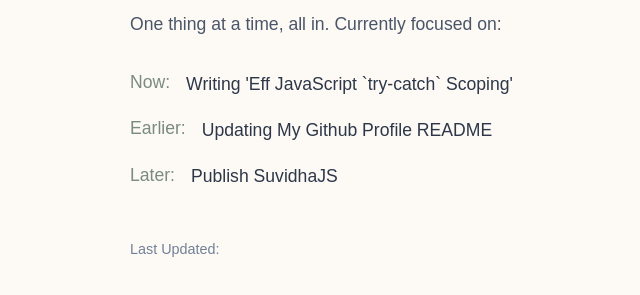
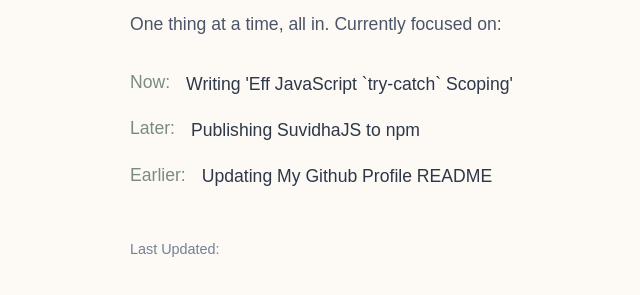
Before and after one commit to ishwar00/ishwarstuff, a Gatsby site: page /lately in a window 1280 px wide. Shown: the part 259-554 px from the top of the page, without its empty margins (185-825 px from the left). Built offline with nearby package versions, Linux system fonts and the light colour scheme; Gatsby itself is replaced by a stand-in of ours.

Commit message:
chore: change order of activities

```diff
--- a/src/pages/lately.tsx
+++ b/src/pages/lately.tsx
@@ -26,12 +26,13 @@ const LatelyPage = ({ data }) => {
             Writing 'Eff JavaScript `try-catch` Scoping'
           </div>
           <div className={styles.activity}>
+            <span className={styles.bullet}>Later:</span>
+            {/* I want to new package called suvidhajs in npm */}
+            Publishing SuvidhaJS to npm
+          </div>
+          <div className={styles.activity}>
             <span className={styles.bullet}>Earlier:</span>
             Updating My Github Profile README
-          </div>
-          <div className={styles.activity}>
-            <span className={styles.bullet}>Later:</span>
-            Publish SuvidhaJS
           </div>
         </div>
 
```
